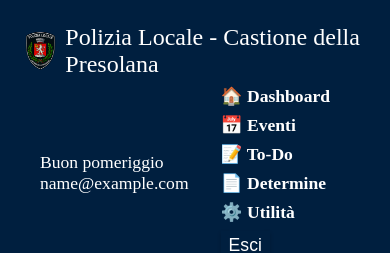
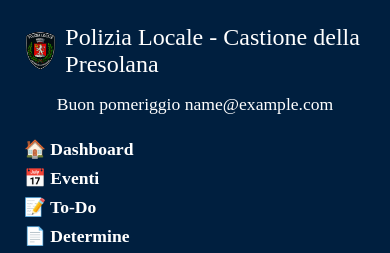
Before and after one commit to Markf1994/segretaria-digitale-frontend, a React (Vite) app: page / in a window 390 px wide. Shown: the top 253 px of the page. Built offline with nearby package versions, Linux system fonts and the light colour scheme; no server answers; sample sign-in values are in the browser's storage; a web font is replaced by a local one.

Commit message:
Center greeting in header

```diff
--- a/src/components/Greeting.css
+++ b/src/components/Greeting.css
@@ -1,5 +1,5 @@
 .user-greeting {
-  text-align: left;
+  text-align: center;
   padding: 0.5rem 1rem;
   font-size: 1.1rem;
 }
--- a/src/components/Header.css
+++ b/src/components/Header.css
@@ -31,13 +31,13 @@
   height: 90px;
   margin-right: 0.5rem;
 }
+.header-center {
+  flex: 1;
+  text-align: center;
+}
 .header-right {
   display: flex;
   align-items: center;
-}
-.header-right .user-greeting {
-  margin-right: 1rem;
-  font-size: 1.1rem;
 }
 .site-header button {
   background: #001f3f;
@@ -59,6 +59,11 @@
     display: flex;
     flex-wrap: wrap;
     justify-content: space-around;
+  }
+  .header-center {
+    width: 100%;
+    margin: 0.5rem 0;
+    text-align: center;
   }
   .site-header nav a,
   .site-header button {
--- a/src/components/Header.tsx
+++ b/src/components/Header.tsx
@@ -19,8 +19,10 @@ const Header: React.FC = () => {
         <img src="/logo.png" alt="Logo" className="small-logo" />
         <h1>Polizia Locale - Castione della Presolana</h1>
       </div>
+      <div className="header-center">
+        <Greeting />
+      </div>
       <div className="header-right">
-        <Greeting />
         <nav>
           <Link to="/">🏠 Dashboard</Link>
           <Link to="/events">📅 Eventi</Link>
```
